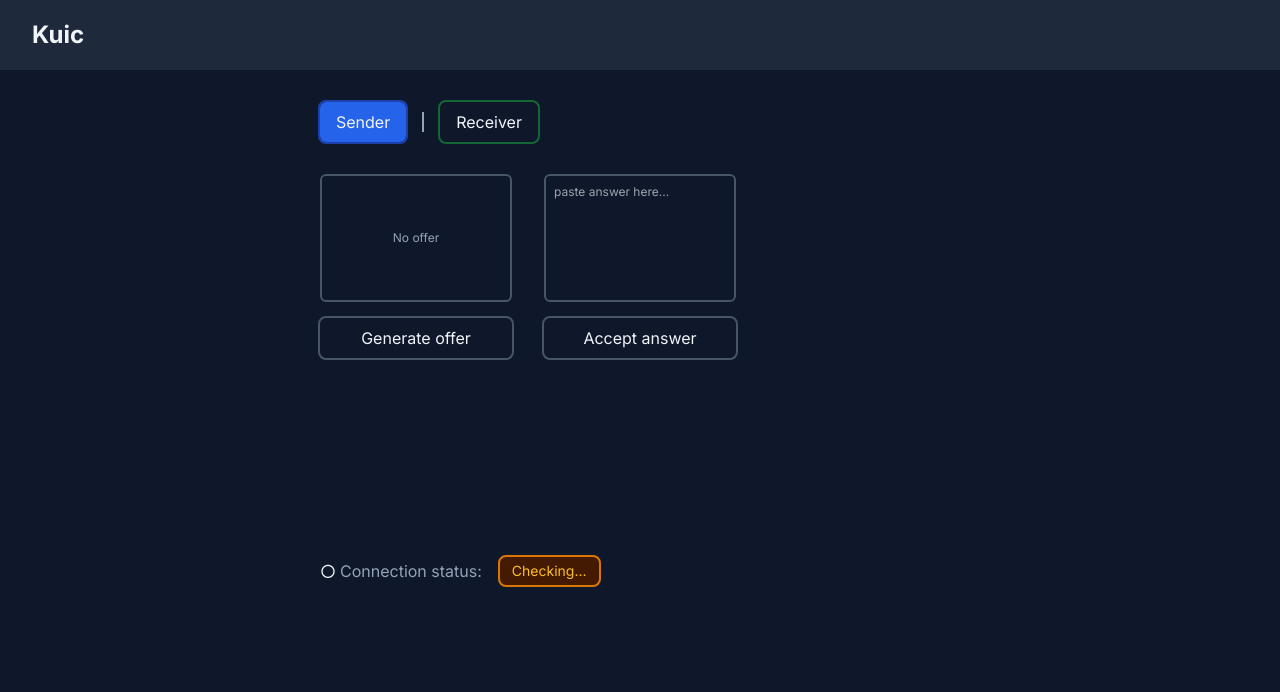
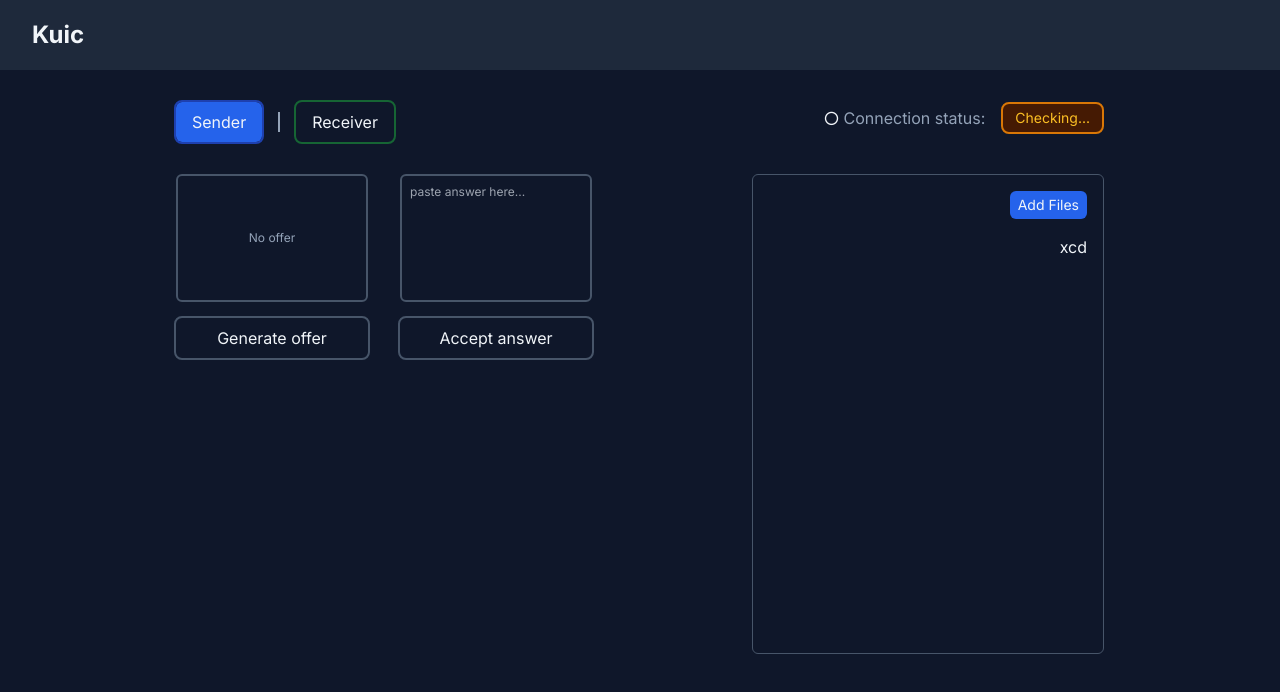
Before and after one commit to kennizen/kuic, a Next.js app: page /application in a window 1280 px wide. Shown: the top 692 px of the page. Built offline with nearby package versions, Linux system fonts and the light colour scheme.

Commit message:
added files component

```diff
--- a/src/app/application/FilePicker.tsx
+++ b/src/app/application/FilePicker.tsx
@@ -1,7 +1,53 @@
+"use client";
 
+import { ChangeEvent, ReactNode, useRef, useState } from "react";
 
-const FilePicker = () => {
-   return <div>FilePicker</div>;
+interface IProps {
+  children: ReactNode;
+  onFiles: (files: File[]) => void;
+}
+
+const FilePicker = ({ children, onFiles }: IProps) => {
+  // hooks
+  const inputRef = useRef<HTMLInputElement | null>(null);
+
+  // methods
+  function handleAddFiles() {
+    if (!inputRef || !inputRef.current) return;
+
+    inputRef.current.click();
+  }
+
+  function handleOnChange(e: ChangeEvent<HTMLInputElement>) {
+    const fileList = e.target.files;
+
+    if (fileList === null) {
+      onFiles([]);
+      return;
+    }
+
+    const fi: File[] = [];
+
+    for (let i = 0; i < fileList.length; ++i) {
+      const file = fileList.item(i);
+      if (file) fi.push(file);
+    }
+
+    onFiles(fi);
+  }
+
+  return (
+    <div className="w-[22rem] border border-slate-600 h-[30rem] rounded-md overflow-auto p-4 flex flex-col items-end gap-4">
+      <button
+        onClick={handleAddFiles}
+        className="px-2 py-1 rounded-md bg-blue-600 text-sm hover:bg-blue-700 transition-colors"
+      >
+        Add Files
+      </button>
+      <input type="file" hidden ref={inputRef} multiple onChange={handleOnChange} />
+      {children}
+    </div>
+  );
 };
 
 export default FilePicker;
--- a/src/app/application/page.tsx
+++ b/src/app/application/page.tsx
@@ -4,6 +4,7 @@ import { useEffect, useState } from "react";
 import ConnectionStatus from "./ConnectionStatus";
 import UserType from "./UserType";
 import WillNotWork from "./WillNotWork";
+import FilePicker from "./FilePicker";
 
 const Application = () => {
   // states
@@ -19,9 +20,14 @@ const Application = () => {
 
   return (
     <div className="h-[calc(100vh-var(--navbar-height))] text-slate-100 flex justify-center">
-      <div className="min-w-[400px] w-[50%] py-8 flex justify-between flex-wrap gap-4">
+      <div className="max-w-[60rem] w-full py-8 flex justify-between flex-wrap gap-4 p-4">
         <UserType />
-        <ConnectionStatus type="checking" />
+        <div className="flex flex-col gap-10 items-end">
+          <ConnectionStatus type="checking" />
+          <FilePicker onFiles={(files) => console.log(files)}>
+            <div>xcd</div>
+          </FilePicker>
+        </div>
       </div>
     </div>
   );
```
